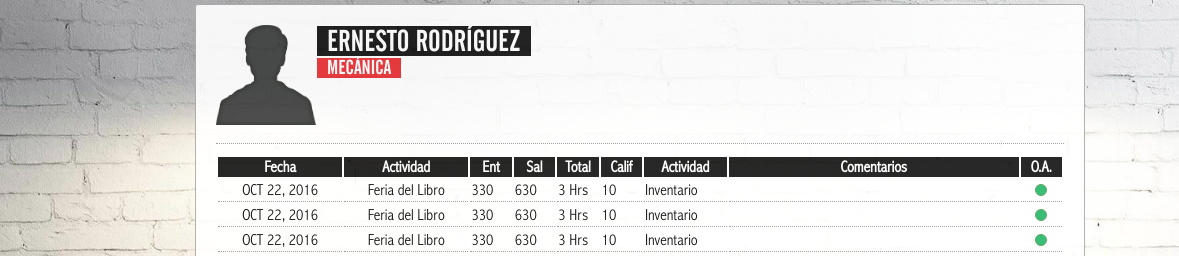
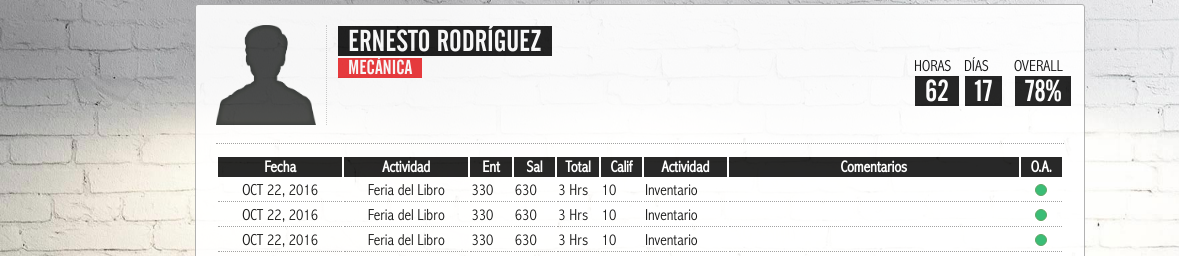
Before and after one commit to team4635/PaginaInicial, a plain HTML site: page web/resumen_alumno.html in a window 1280 px wide. Shown: the part 106-362 px from the top of the page, 0-1179 px from the left. Drawn offline with Linux system fonts and the light colour scheme.

Commit message:
Cambios.
Domingo Octubre 23, 10 am.

```diff
--- a/web/css/style.css
+++ b/web/css/style.css
@@ -623,4 +623,7 @@ form input, form textarea{
 	width:100px;
 	height:100px;
 	float:left;
+	padding-right:10px;
+	border-right:1px dotted #ccc;
+	margin-right:10px;
 }
--- a/web/resumen_alumno.html
+++ b/web/resumen_alumno.html
@@ -55,6 +55,19 @@
 
 		<h1>ERNESTO RODRÍGUEZ</h1><br/>
        	<h2 >MECÁNICA</h2>
+
+        <div style="float:right; width:50px;">
+        	<p>OVERALL</p>
+            <h1>78%</h1>
+        </div>
+        <div style="float:right; width:50px;">
+        	<p>DÍAS</p>
+            <h1>17</h1>
+        </div>
+        <div style="float:right; width:50px;">
+        	<p>HORAS</p>
+            <h1>62</h1>
+        </div>
         <img src="img/spacer.png" width="100%" height="1" alt=""/>
 
       <div class="line"></div>
```
